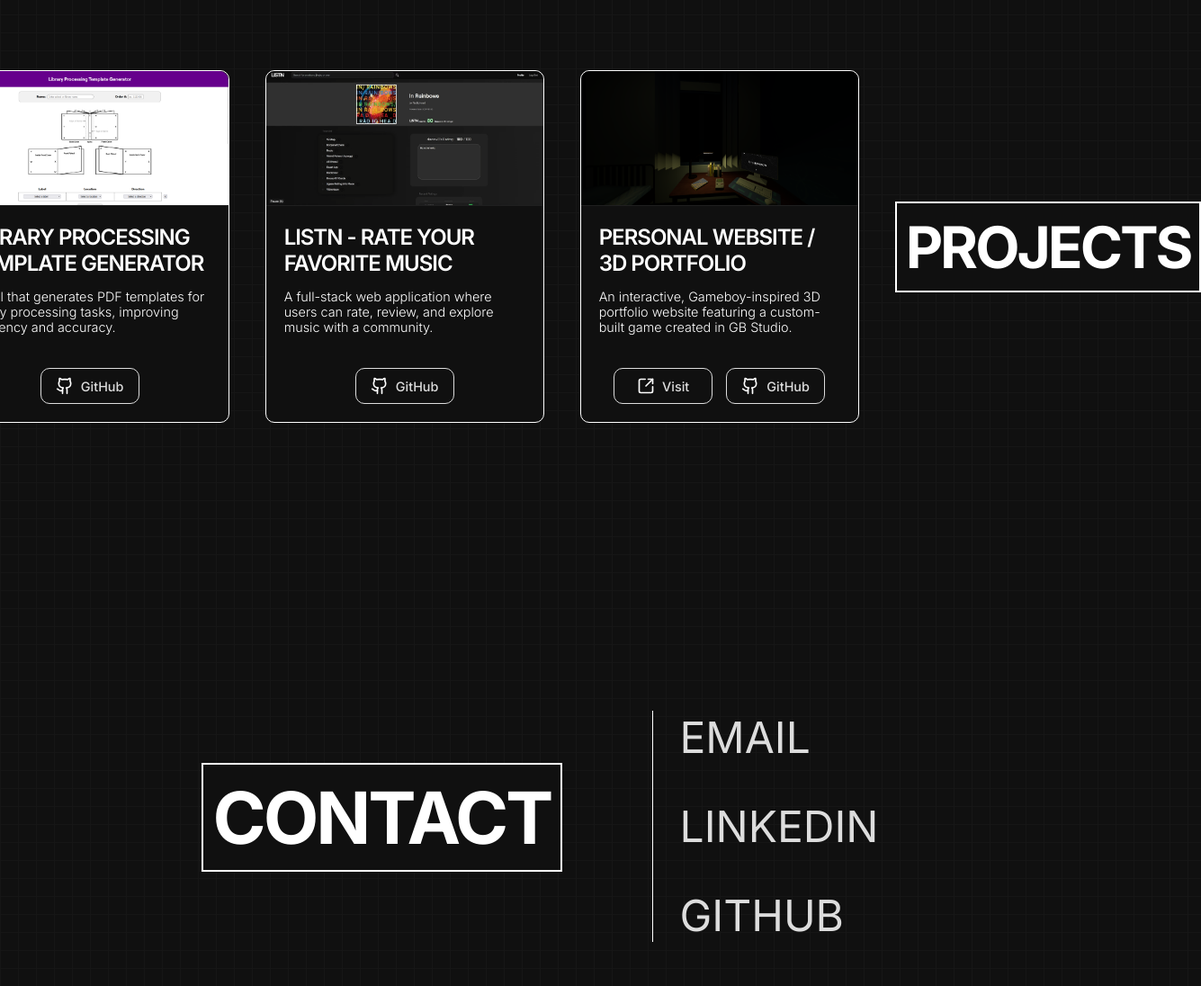
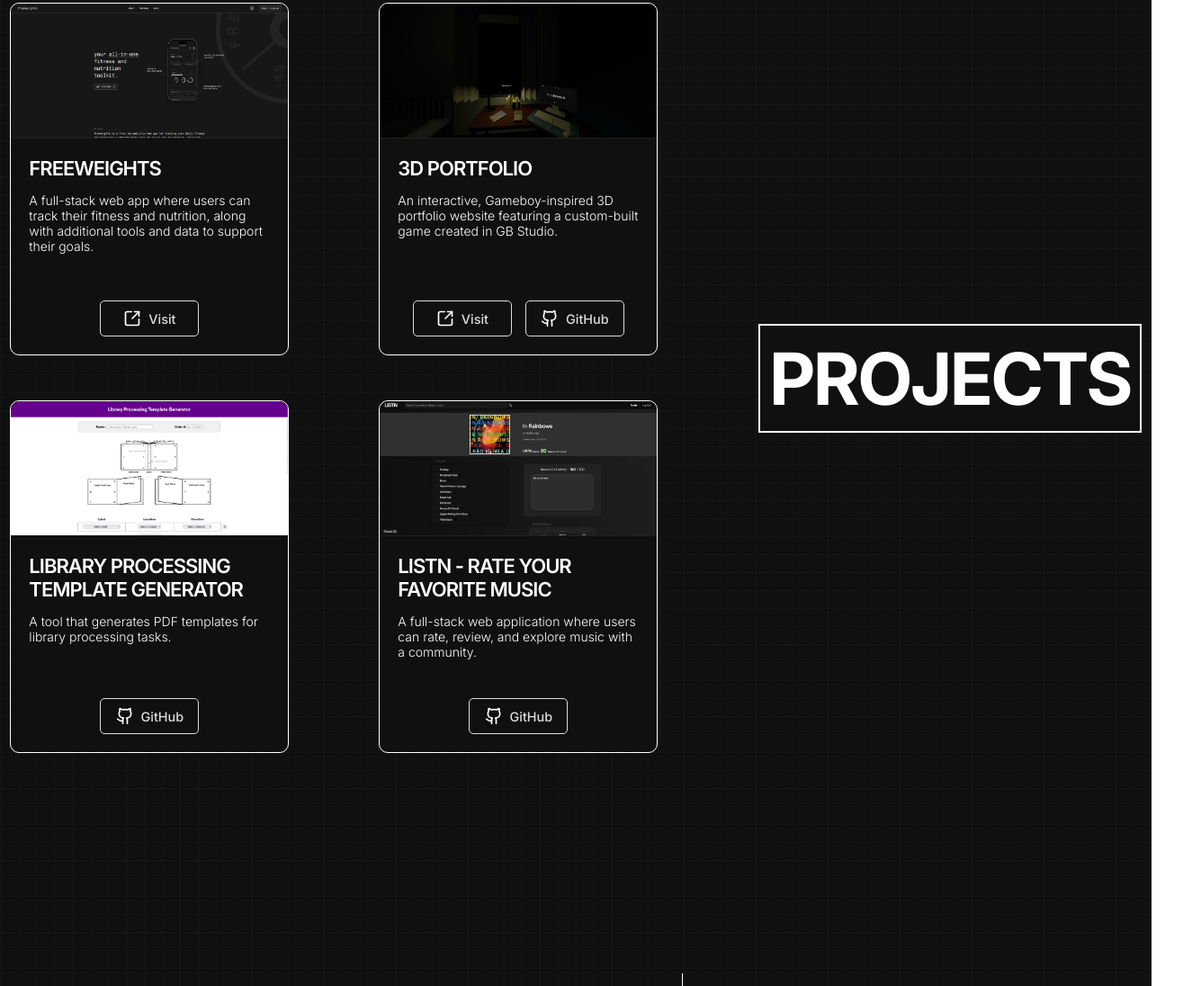
Before and after one commit to dawsw/Portfolio, a plain HTML site: page index.html in a window 1280 px wide. Shown: the part 1704-2800 px from the top of the page at 90% size, 1335 px wide, since content can reach past the window. Drawn offline with Linux system fonts and the light colour scheme.

Commit message:
added freeweights project and changed layout

```diff
--- a/index.html
+++ b/index.html
@@ -14,8 +14,8 @@
             <a class="nav-logo dark-theme-icon" onclick="window.scrollTo({top: 0, behavior: 'smooth'});"><img src="./static/logo.svg" style="width: 45px;" id="logo"></a>
             <div class="nav-links">
                 <a onclick="window.scrollTo({top: 0, behavior: 'smooth'});">HOME</a>
-                <a onclick="window.scrollTo({top: 800, behavior: 'smooth'});">ABOUT ME</a>
-                <a onclick="window.scrollTo({top: 1620, behavior: 'smooth'});">PROJECTS</a>
+                <a onclick="window.scrollTo({top: 880, behavior: 'smooth'});">ABOUT ME</a>
+                <a onclick="window.scrollTo({top: 1760, behavior: 'smooth'});">PROJECTS</a>
                 <a onclick="window.scrollTo({top: 5000, behavior: 'smooth'});">CONTACT</a>
             </div>
             <div class="nav-right">
@@ -24,10 +24,10 @@
             </div>
         </nav>
         <div class="ham-links" id="hamLinks">
-            <a onclick="window.scrollTo({top: 0, behavior: 'smooth'});">HOME</a>
-            <a onclick="window.scrollTo({top: 660, behavior: 'smooth'});">ABOUT ME</a>
-            <a onclick="window.scrollTo({top: 1900, behavior: 'smooth'});">PROJECTS</a>
-            <a onclick="window.scrollTo({top: 5000, behavior: 'smooth'});">CONTACT</a>
+            <a onclick="window.scrollTo({top: 0, behavior: 'smooth'}); closeMenu();">HOME</a>
+            <a onclick="window.scrollTo({top: 800, behavior: 'smooth'}); closeMenu();">ABOUT ME</a>
+            <a onclick="window.scrollTo({top: 1800, behavior: 'smooth'}); closeMenu();">PROJECTS</a>
+            <a onclick="window.scrollTo({top: 5000, behavior: 'smooth'}); closeMenu();">CONTACT</a>
         </div>
     </div>
     <main>
@@ -105,41 +105,53 @@
                 </div>
             </div>
         </div>
-        <div class="projects-section flex flex-centered">
-            <div class="projects-container flex">
-                <h1 class="projects-header dark-theme-background">PROJECTS</h1>
+        <div class="projects-section ">
+            <div class="projects-wrapper flex flex-centered">
+                <div class="projects-container">
+                    <div class="project flex column dark-theme-background">
+                        <img class="project-image" src="./static/freeweights.png">
+                        <div class="project-info flex column">
+                            <h2>FREEWEIGHTS</h2>
+                            <p>A full-stack web app where users can track their fitness and nutrition, along with additional tools and data to support their goals.</p>
+                        </div>
+                        <div class="flex" style="gap: 15px;">
+                            <a href="https://freeweights.io/" class="project-button flex flex-centered link dark-theme-link"><img src="./static/go-to-icon.svg">Visit</a>
+                        </div>
+                    </div>
                     <div class="project flex column dark-theme-background">
                         <img class="project-image" src="./static/portfolioimage.png">
-                    <div class="project-info flex">
-                        <h2>PERSONAL WEBSITE / 3D PORTFOLIO</h2>
+                        <div class="project-info flex column">
+                            <h2>3D PORTFOLIO</h2>
                             <p>An interactive, Gameboy-inspired 3D portfolio website featuring a custom-built game created in GB Studio.</p>
                         </div>
                         <div class="flex" style="gap: 15px;">
                             <a href="https://dawsw.github.io/3D-Portfolio/" class="project-button flex flex-centered link dark-theme-link"><img src="./static/go-to-icon.svg">Visit</a>
-                        <a href="https://github.com/dawsw/3D-Portfolio" class="project-button flex flex-centered link dark-theme-link"><img src="./icons/github.svg" id="githubIcon">GitHub</a>
+                            <a href="https://github.com/dawsw/3D-Portfolio" class="project-button flex flex-centered link dark-theme-link"><img src="./icons/github.svg" class="github-icon">GitHub</a>
                         </div>
                     </div>
                     <div class="project flex column dark-theme-background">
+                        <img class="project-image" src="./static/libprotempgen.png">
+                        <div class="project-info flex column">
+                            <h2>LIBRARY PROCESSING TEMPLATE GENERATOR</h2>
+                            <p>A tool that generates PDF templates for library processing tasks.</p>
+                        </div>
+                        <a href="https://github.com/dawsw/Library-Processing-Template-Generator" class="project-button flex flex-centered link dark-theme-link"><img src="./icons/github.svg" class="github-icon">GitHub</a>
+                    </div>
+                    <div class="project flex column dark-theme-background">
                         <img class="project-image" src="./static/listn.png">
-                    <div class="project-info flex">
+                        <div class="project-info flex column">
                             <h2>LISTN - RATE YOUR FAVORITE MUSIC</h2>
                             <p>A full-stack web application where users can rate, review, and explore music with a community.</p>
                         </div>
-                    <a href="https://github.com/dawsw/LISTN" class="project-button flex flex-centered link dark-theme-link"><img src="./icons/github.svg" id="githubIcon">GitHub</a>
-                </div>
-                <div class="project flex column dark-theme-background">
-                     <img class="project-image" src="./static/libprotempgen.png">
-                     <div class="project-info flex">
-                        <h2>LIBRARY PROCESSING TEMPLATE GENERATOR</h2>
-                        <p>A tool that generates PDF templates for library processing tasks, improving efficiency and accuracy.</p>
-                    </div>
-                    <a href="https://github.com/dawsw/Library-Processing-Template-Generator" class="project-button flex flex-centered link dark-theme-link"><img src="./icons/github.svg" id="githubIcon">GitHub</a>
+                        <a href="https://github.com/dawsw/LISTN" class="project-button flex flex-centered link dark-theme-link"><img src="./icons/github.svg" class="github-icon">GitHub</a>
                     </div>
                 </div>
+                <h1 class="projects-header dark-theme-background">PROJECTS</h1>
             </div>
-        <div class="contact-section flex flex-centered">
+        </div>
+        <div class="contact-section flex ">
             <h1 class="contact-header dark-theme-background">CONTACT</h1>
-            <div class="contact-container flex flex-centered">
+            <div class="contact-container flex ">
                 <a href="mailto:dawsw124@gmail.com" class="link dark-theme-link">EMAIL</a>
                 <a href="https://linkedin.com/in/dawsonweilage" class="link dark-theme-link">LINKEDIN</a>
                 <a href="https://github.com/dawsw" class="link dark-theme-link">GITHUB</a>
@@ -147,7 +159,7 @@
         </div>
     </main>
     <footer class="flex column flex-centered dark-theme-nav-footer">
-        <p>© 2025 Dawson Weilage. All rights reserved.</p>
+        <p>© 2026 Dawson Weilage. All rights reserved.</p>
     </footer>
     <script src="script.js"></script>
 </body>
--- a/script.js
+++ b/script.js
@@ -1,3 +1,9 @@
+function closeMenu() {
+    const hamLinks = document.getElementById('hamLinks');
+    hamLinks.style.display = 'none'
+}
+
+
 let hamIcon = document.getElementById('hamIcon');
 let hamLinks = document.getElementById('hamLinks');
 
--- a/style.css
+++ b/style.css
@@ -90,12 +90,12 @@ body {
 
 .navbar {
     top: 0;
-    position: sticky;
     display: block;
     overflow: hidden;
     z-index: 100;
     transition: background-color 0.4s ease;
 }
+
 
 nav {
     display: flex;
@@ -331,7 +331,7 @@ svg path {
 @media only screen and (min-width: 1200px) {
     .about-section {
         flex-direction: row;
-        gap: 100px;
+        justify-content: space-evenly;
     }
 }
 
@@ -432,60 +432,61 @@ svg path {
 }
 
 /***** PROJECTS SECTION *****/
-
 .projects-section {
-    margin: 75px 0 75px 0;
+    margin: 75px 0;
     flex-direction: column;
-
 }
 
 @media only screen and (min-width: 1200px) {
     .projects-section {
-        margin: 150px 0 150px 0;
+        margin: 150px 0;
     }
 }
 
-.projects-container {
+/* Outer wrapper — column on mobile, row on desktop */
+.projects-wrapper {
+    display: flex;
     flex-direction: column;
-    gap: 60px;
     align-items: center;
+    gap: 30px;
 }
 
 @media only screen and (min-width: 1200px) {
-    .projects-container {
-        margin: 75px 0 75px 0;
-        flex-direction: row-reverse;
-        gap: 40px;
+    .projects-wrapper {
+        flex-direction: row;
+        align-items: center;
+        gap: 100px;
         justify-content: space-evenly;
     }
 }
 
-@media only screen and (max-width: 600px) {
-    .projects-header {
-        margin: 0;
-    }
-}
-
-@media only screen and (min-width: 600px) {
-    .projects-header {
-        margin: 0;
-    }
+/* Header */
+.projects-header {
+    order: -1;
+    margin: 0;
 }
 
 @media only screen and (min-width: 1200px) {
     .projects-header {
-        font-size: 4rem;
-
+        order: 1;
     }
 }
 
-@media only screen and (min-width: 1600px) {
-    .projects-header {
-        font-size: 6rem;
-        margin-left: 60px;
+
+/* 2x2 grid sized to fit the fixed card width */
+.projects-container {
+    display: grid;
+    grid-template-columns: 310px 310px; /* matches card width */
+    gap: 50px 100px;
+}
+
+@media only screen and (max-width: 1199px) {
+    .projects-container {
+        grid-template-columns: 310px; /* single column on mobile */
     }
 }
 
+/* Cards — keep fixed width */
 .project {
     width: 310px;
     border: 1px solid;
@@ -497,11 +498,11 @@ svg path {
 }
 
 .project:hover {
-    transform: translate(0, -5px);
+    transform: translateY(-5px);
 }
 
 .project-info {
-    padding:  20px 20px 0 20px;
+    padding: 20px 20px 0 20px;
     min-height: 180px;
     flex-direction: column;
 }
@@ -509,20 +510,14 @@ svg path {
 .project-info h2 {
     margin: 0;
     font-weight: 600;
+    font-size: 22px;
     letter-spacing: -1px;
     text-align: left;
 }
 
-@media only screen and (min-width: 1200px) {
-    .project-info h2 {
-        font-size: 1.5rem;
-    }
-}
-
 .project-info p {
     font-weight: 300;
-    font-size: .9rem;
-
+    font-size: 14px;
 }
 
 .project-image {
@@ -537,12 +532,11 @@ svg path {
     width: 110px;
     gap: 8px;
     border: 1px solid;
-    border-radius: 10px;
+    border-radius: 5px;
     padding: 10px;
     text-decoration: none;
     font-size: .9rem;
     font-weight: 500;
-
 }
 
 .project-button:hover {
@@ -555,20 +549,22 @@ svg path {
 
 
 
-
 /***** CONTACT SECTION *****/
 
 .contact-section {
     margin: 0px 0 50px 0;
     flex-direction: column;
     padding: 25px;
+    justify-content: center;
+    align-items: center;
 }
 
 @media only screen and (min-width: 1200px) {
     .contact-section {
         margin: 200px 0 150px 0;
         flex-direction: row;
-        gap: 100px;
+        justify-content: space-evenly;
+        align-items: center;
     }
 }
 
@@ -576,12 +572,13 @@ svg path {
 .contact-container {
     margin-top: 20px;
     flex-direction: column;
-    gap: 40px;
+    gap: 50px;
 }
 
 @media only screen and (min-width: 1200px) {
     .contact-container {
         border-left: 1px solid;
+        gap: 100px;
     }
 }
 
@@ -606,6 +603,8 @@ svg path {
 
 @media only screen and (min-width: 1200px) {
     .contact-container a {
+        font-size: 4rem;
+        font-weight: 300;
         min-width: 300px;
         text-align: left;
         margin-left: 30px;
```
Also changed, not shown: static/freeweights.png (added). Lines whose indentation alone changed are shown as unchanged.
